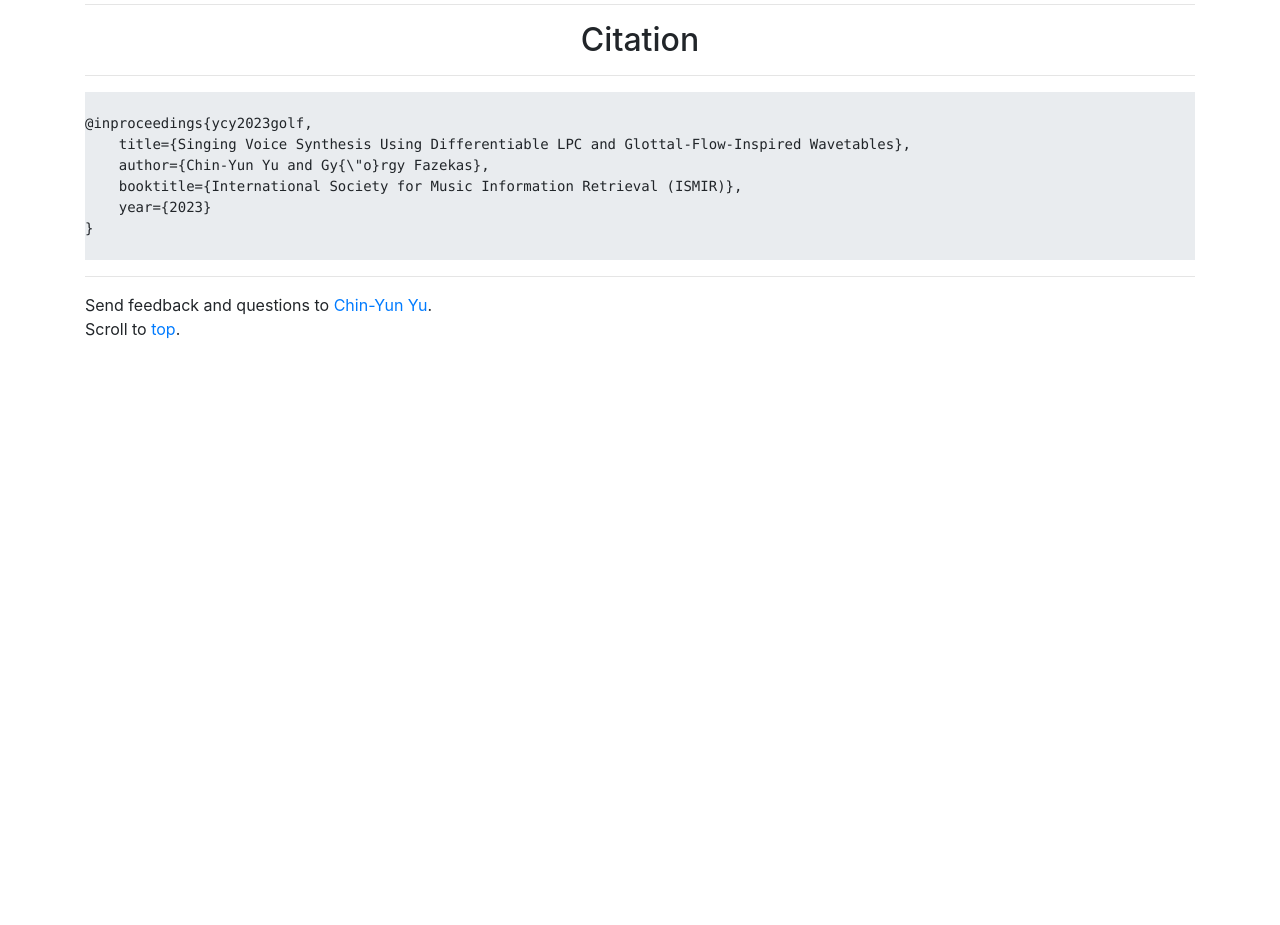
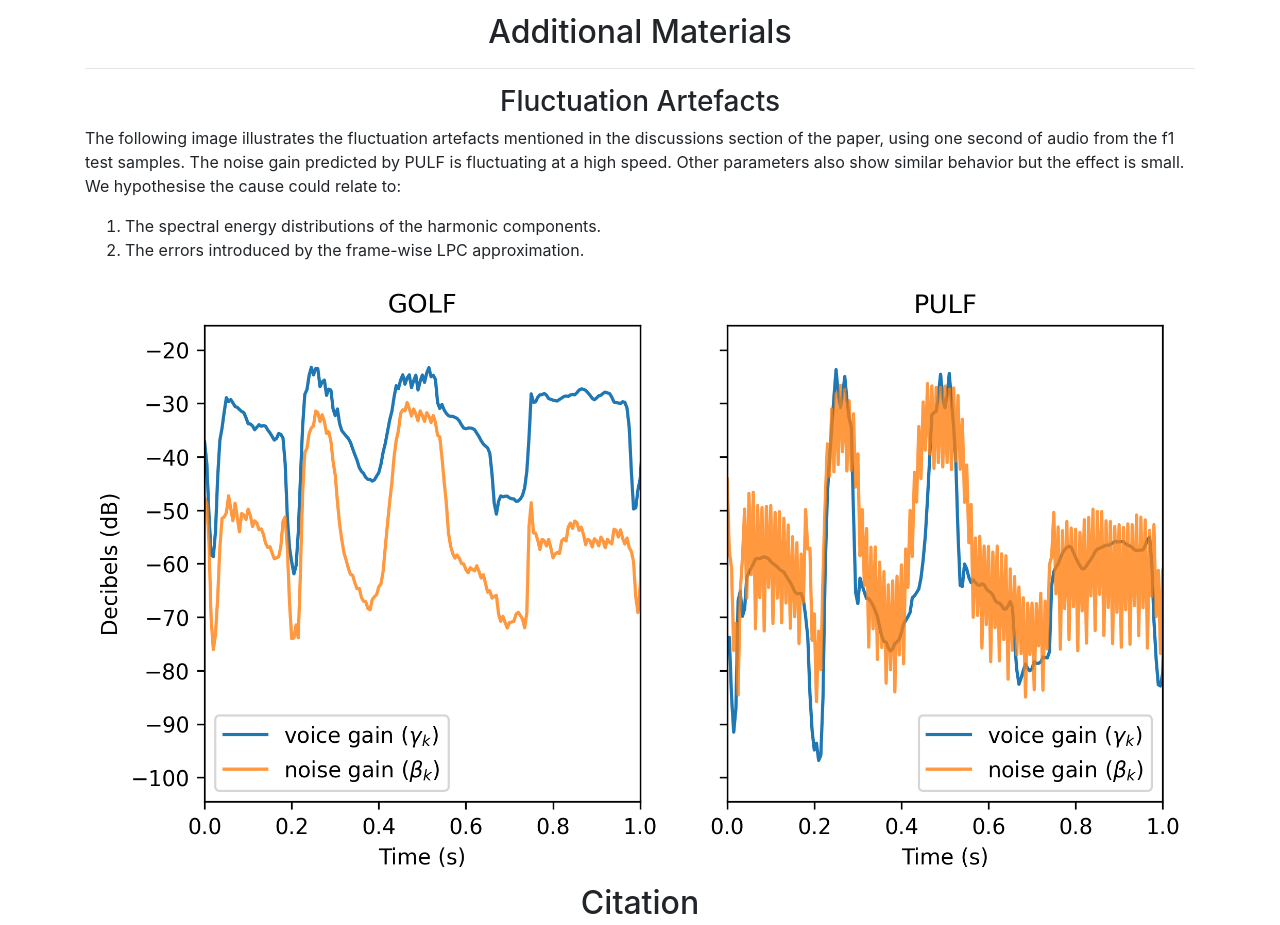
Before and after one commit to iamycy/golf-demo, a plain HTML site: page docs/index.html in a window 1280 px wide. Shown: the part 2268-3193 px from the top of the page. Before the commit the page ends 2649 px from the top, so only its background shows below. Drawn offline with nearby package versions, Linux system fonts and the light colour scheme; a script that the page names is missing.

Commit message:
add fluctuation image

```diff
--- a/docs/index.html
+++ b/docs/index.html
@@ -63,6 +63,11 @@
     <div class="section">
         <h2 class="text-center">Listening Samples</h2>
         <hr>
+        <p>
+            This section contains the listening samples used for subjective evaluation in the paper.
+            Reference is the ground truth audio, and the other columns are the synthesized audio from different models.
+            The synthesis paraemters were computed from the ground truth mel-spectrograms.
+        </p>
 
         <h3 class="text-center">Singer f1</h3>
 
@@ -311,6 +316,25 @@
     <div class="section">
         <h2 class="text-center">Additional Materials</h2>
         <hr>
+        <h3 class="text-center">Fluctuation Artefacts</h3>
+        <p>
+            The following image illustrates the fluctuation artefacts mentioned in the discussions section of the paper, using one second of audio from the f1 test samples.
+            The noise gain predicted by PULF is fluctuating at a high speed.
+            Other parameters also show similar behavior but the effect is small.
+            We hypothesise the cause could relate to:
+            <ol>
+                <li>
+                    The spectral energy distributions of the harmonic components.
+                </li>
+                <li>
+                    The errors introduced by the frame-wise LPC approximation.
+                </li>
+
+            </ol>
+        </p>
+        <div class="mt-3 text-center">
+            <img class="img-fluid" src='assets/images/artefacts.png'>
+        </div>
     </div>
 
     <div class="section">
```
Also changed, not shown: docs/assets/images/artefacts.png (added).
